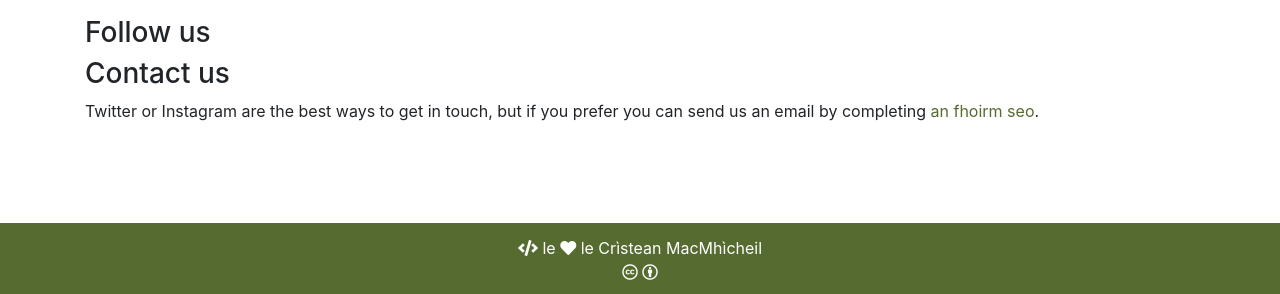
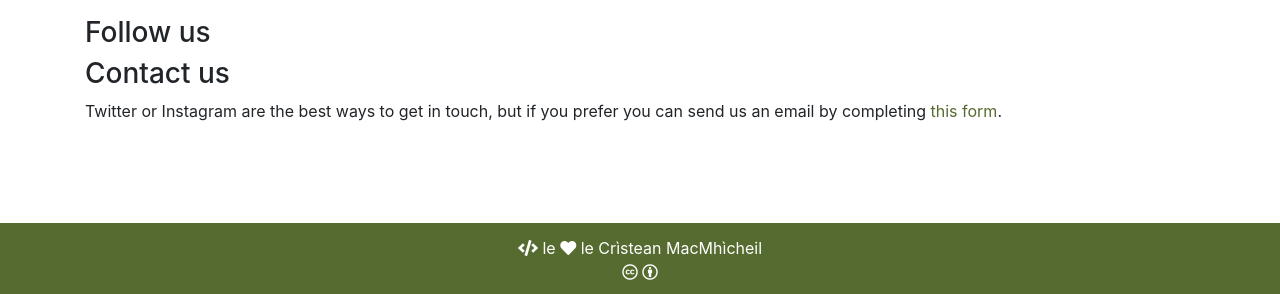
Before and after one commit to MacMhicheil/atug, a Jekyll site: the page built from mar-deidhinn.md, in a window 1280 px wide. Shown: the part 1120-1414 px from the top of the page. Built offline with Jekyll 4.4.1, drawn with Linux system fonts in a browser that asks for light colours; nearby versions of some CDN libraries.

Commit message:
Update mar-deidhinn.md

```diff
--- a/mar-deidhinn.md
+++ b/mar-deidhinn.md
@@ -52,4 +52,4 @@ I am a vegan.
 
 ### Contact us
 
-Twitter or Instagram are the best ways to get in touch, but if you prefer you can send us an email by completing [an fhoirm seo]({{ site.baseurl }}/cuir-fios).
+Twitter or Instagram are the best ways to get in touch, but if you prefer you can send us an email by completing [this form]({{ site.baseurl }}/cuir-fios).
```
